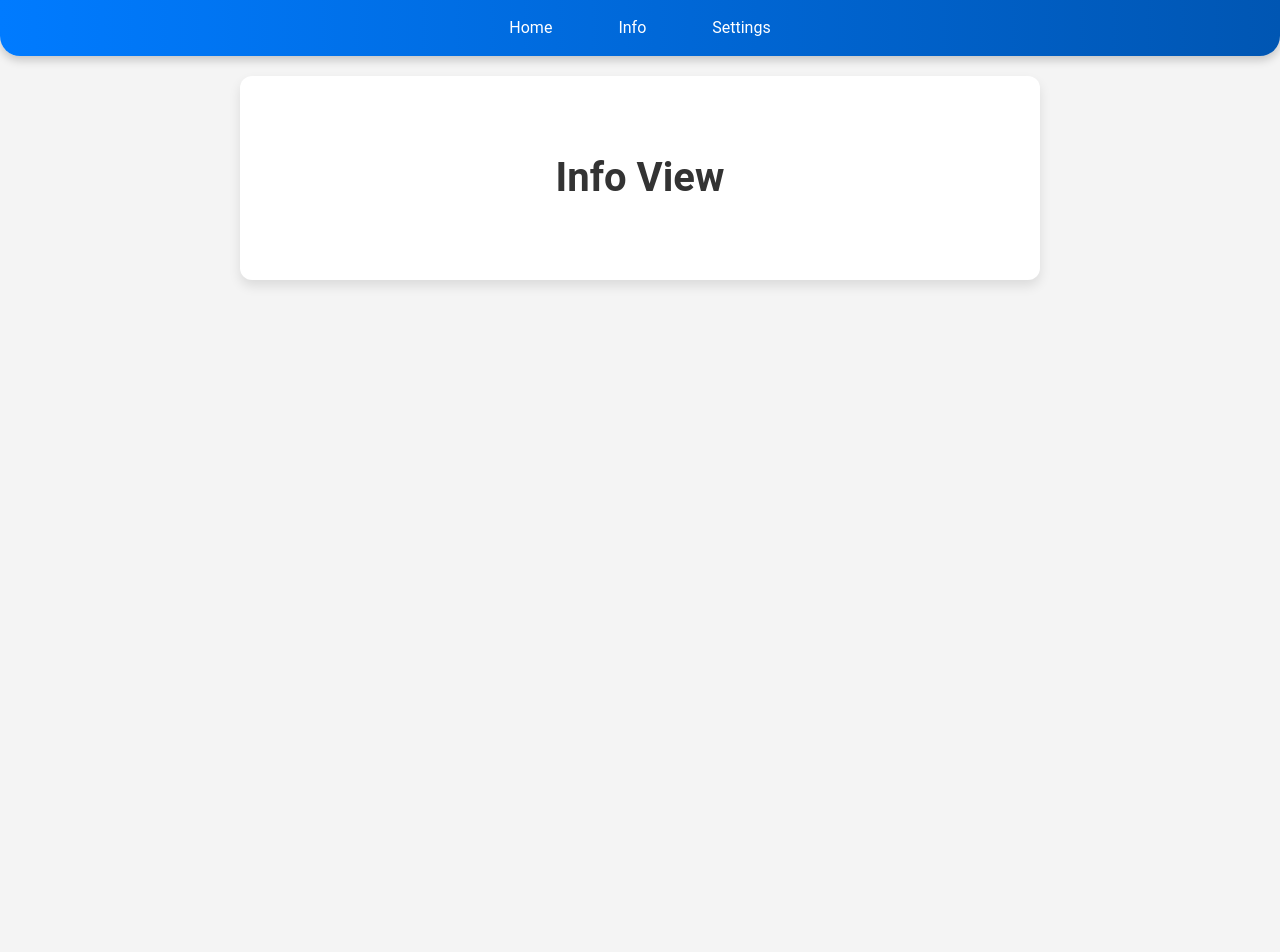
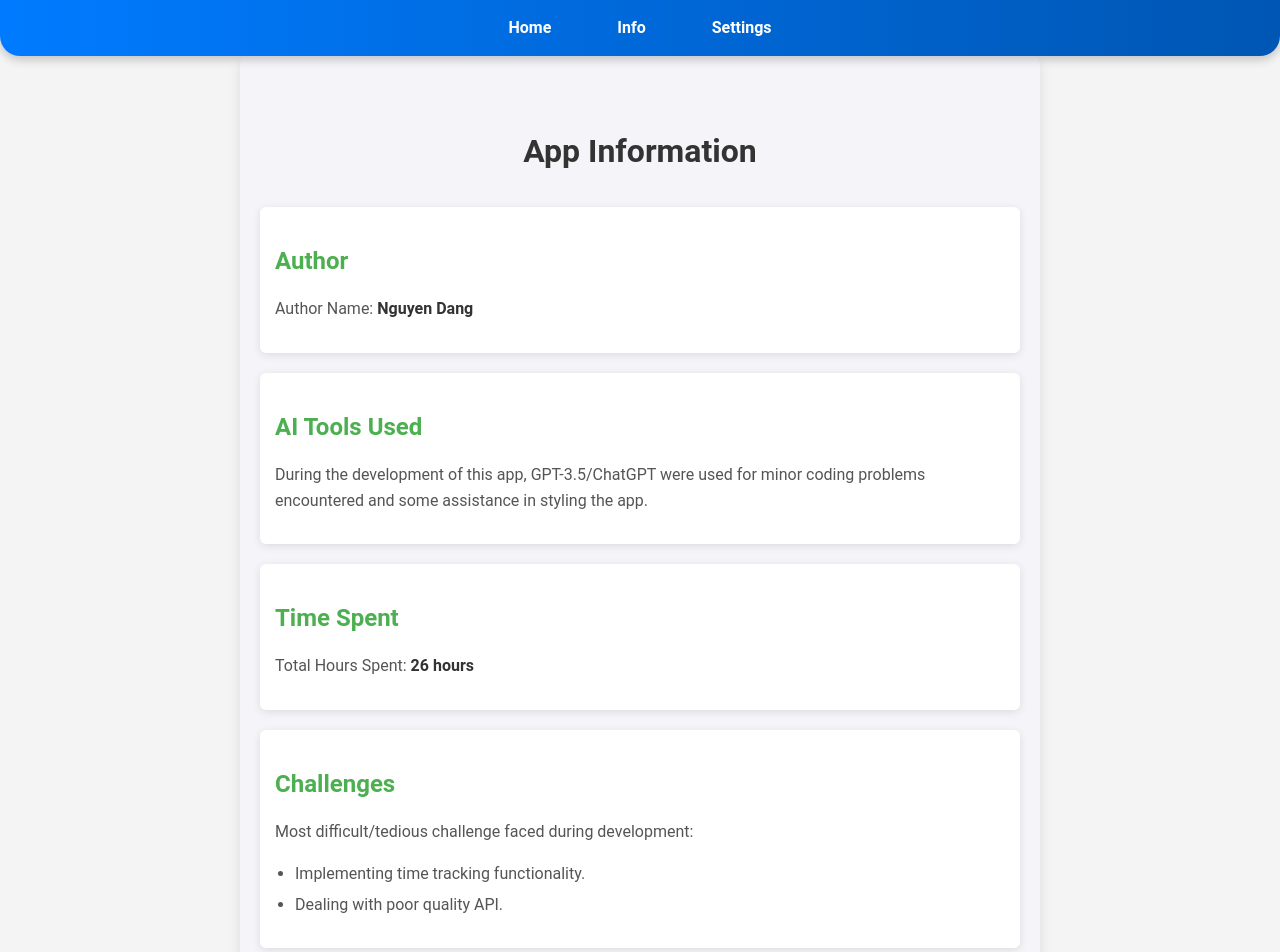
Before and after one commit to Dnguyen974/Frontend-Assignment, a React (Vite) app: page /info in a window 1280 px wide. Shown: the top 952 px of the page. Before the commit the page ends 800 px from the top, so only its background shows below. Built offline with nearby package versions, Linux system fonts and the light colour scheme.

Commit message:
completed module B and made final touches

```diff
--- a/src/App.jsx
+++ b/src/App.jsx
@@ -11,9 +11,9 @@ const App = () => {
             <div>
                 <nav>
                     <ul>
-                        <li><Link to="/">Home</Link></li>
-                        <li><Link to="/info">Info</Link></li>
-                        <li><Link to="/settings">Settings</Link></li>
+                        <li><Link to="/"><strong>Home</strong></Link></li>
+                        <li><Link to="/info"><strong>Info</strong></Link></li>
+                        <li><Link to="/settings"><strong>Settings</strong></Link></li>
                     </ul>
                 </nav>
 
--- a/src/components/AddTaskModal.jsx
+++ b/src/components/AddTaskModal.jsx
@@ -28,7 +28,7 @@ const AddTaskModal = ({ task, availableTags, onClose, onAddTask }) => {
             alert("Task name can't be empty!");
             return;
         }
-        onAddTask({ id: task?.id, name: taskName, tags: selectedTags.join(',') }); // Include task ID
+        onAddTask({ id: task?.id, name: taskName, tags: selectedTags.join(',') });
         onClose();
     };
 
--- a/src/components/FilterModal.jsx
+++ b/src/components/FilterModal.jsx
@@ -1,4 +1,3 @@
-// FilterModal.jsx
 import React, { useState, useEffect } from 'react';
 import '../styles/FilterModal.css';
 
--- a/src/components/RemoveTagModal.jsx
+++ b/src/components/RemoveTagModal.jsx
@@ -19,11 +19,11 @@ const RemoveTagModal = ({ availableTags, onClose, onRemoveTag }) => {
                 </div>
                 <div className="modal-body">
                     <p className="remove-info">Select a tag to remove:</p>
-                    <div className="tag-container"> {/* Added tag-container */}
+                    <div className="tag-container">
                         <ul>
                             {availableTags.map(tag => (
                                 <li key={tag.id}>
-                                    <label className="tag-label"> {/* Added tag-label for better styling */}
+                                    <label className="tag-label">
                                         <input
                                             type="radio"
                                             name="tag"
@@ -38,8 +38,8 @@ const RemoveTagModal = ({ availableTags, onClose, onRemoveTag }) => {
                     </div>
                 </div>
                 <div className="modal-footer">
+                    <button className="modal-button cancel" onClick={onClose}>Cancel</button>
                     <button className="modal-button apply" onClick={handleRemove} disabled={!selectedTagId}>Remove Tag</button>
-                    <button className="modal-button cancel" onClick={onClose}>Cancel</button>
                 </div>
             </div>
         </div>
--- a/src/pages/Home.jsx
+++ b/src/pages/Home.jsx
@@ -6,7 +6,7 @@ import Card from '../components/Card';
 import TaskModal from '../components/AddTaskModal';
 import AddTagModal from '../components/AddTagModal';
 import FilterModal from '../components/FilterModal';
-import RemoveTagModal from '../components/RemoveTagModal'; // Import new modal
+import RemoveTagModal from '../components/RemoveTagModal';
 import { SortableItem } from '../components/SortableItem';
 
 const Home = () => {
@@ -16,7 +16,7 @@ const Home = () => {
     const [editingTask, setEditingTask] = useState(null);
     const [isTagModalOpen, setIsTagModalOpen] = useState(false);
     const [isFilterModalOpen, setIsFilterModalOpen] = useState(false);
-    const [isRemoveTagModalOpen, setIsRemoveTagModalOpen] = useState(false); // New state for removing tags
+    const [isRemoveTagModalOpen, setIsRemoveTagModalOpen] = useState(false);
     const [filteredTasks, setFilteredTasks] = useState([]);
 
     useEffect(() => {
--- a/src/pages/Info.jsx
+++ b/src/pages/Info.jsx
@@ -1,11 +1,41 @@
 import React from 'react';
+import '../styles/Info.css';
 
 const Info = () => {
     return (
-        <div className="container">
-            <h1>Info View</h1>
+        <div className="info-container">
+            <h1 className="info-title">App Information</h1>
+
+            <section className="info-section">
+                <h2 className="info-heading">Author</h2>
+                <p className="info-content">Author Name: <strong>Nguyen Dang</strong></p>
+            </section>
+
+            <section className="info-section">
+                <h2 className="info-heading">AI Tools Used</h2>
+                <p className="info-content">
+                    During the development of this app, GPT-3.5/ChatGPT were used for minor coding problems encountered and some assistance in styling the app.
+                </p>
+            </section>
+
+            <section className="info-section">
+                <h2 className="info-heading">Time Spent</h2>
+                <p className="info-content">Total Hours Spent: <strong>26 hours</strong></p>
+            </section>
+
+            <section className="info-section">
+                <h2 className="info-heading">Challenges</h2>
+                <p className="info-content">
+                    Most difficult/tedious challenge faced during development:
+                    <ul>
+                        <li>Implementing time tracking functionality.</li>
+                        <li>Dealing with poor quality API.</li>
+                    </ul>
+                </p>
+            </section>
         </div>
     );
 };
 
+
 export default Info;
--- a/src/pages/Settings.jsx
+++ b/src/pages/Settings.jsx
@@ -3,7 +3,7 @@ import React from 'react';
 const Settings = () => {
     return (
         <div className="container">
-            <h1>Settings</h1>
+            <h1>To be implemented</h1>
         </div>
     );
 };
--- a/src/styles/App.css
+++ b/src/styles/App.css
@@ -12,13 +12,13 @@ body {
 
 /* Navigation Styles */
 nav {
-    background: linear-gradient(90deg, #007bff, #0056b3); /* Gradient background */
-    padding: 15px 10%; /* Reduced padding for a more compact look */
+    background: linear-gradient(90deg, #007bff, #0056b3);
+    padding: 15px 10%;
     box-shadow: 0 4px 10px rgba(0, 0, 0, 0.2);
     position: sticky;
     top: 0;
     z-index: 1000;
-    border-radius: 0 0 20px 20px; /* Rounded bottom corners */
+    border-radius: 0 0 20px 20px;
 }
 
 nav ul {
@@ -36,10 +36,10 @@ nav li {
 nav a {
     color: white;
     text-decoration: none;
-    padding: 12px 18px; /* Increased padding for better touch targets */
-    border-radius: 30px; /* Pill-shaped buttons */
+    padding: 12px 18px;
+    border-radius: 30px;
     transition: background 0.3s, transform 0.2s;
-    position: relative; /* For the hover effect */
+    position: relative;
 }
 
 nav a::after {
@@ -50,18 +50,18 @@ nav a::after {
     width: 0;
     height: 2px;
     background: white;
-    transition: width 0.3s, left 0.3s; /* Underline effect */
+    transition: width 0.3s, left 0.3s;
 }
 
 nav a:hover {
-    background-color: rgba(255, 255, 255, 0.2); /* Light hover effect */
+    background-color: rgba(255, 255, 255, 0.2);
     transform: scale(1.05);
-    color: #ffffff; /* Ensure text remains white on hover */
+    color: #ffffff;
 }
 
 nav a:hover::after {
-    width: 100%; /* Expand the underline */
-    left: 0; /* Move it to the left */
+    width: 100%;
+    left: 0;
 }
 
 /* Responsive Navigation Styles */
@@ -88,7 +88,6 @@ nav a:hover::after {
     }
 }
 
-/* Page Styles */
 h1 {
     text-align: center;
     color: #333;
@@ -110,23 +109,6 @@ h1 {
     color: #555;
 }
 
-/* Additional styling for better mobile experience */
-@media (max-width: 768px) {
-    .container {
-        margin: 10px;
-        padding: 15px;
-    }
-
-    h1 {
-        font-size: 1.8em; /* Adjusted heading size for smaller screens */
-    }
-
-    .container p {
-        font-size: 0.95em; /* Adjusted paragraph size for smaller screens */
-    }
-}
-
-/* Button Styles */
 button {
     background-color: #007bff;
     color: white;
--- a/src/styles/Card.css
+++ b/src/styles/Card.css
@@ -5,7 +5,7 @@
     padding: 20px;
     margin: 12px;
     transition: transform 0.2s, box-shadow 0.2s;
-    position: relative; /* For absolute positioning of the button */
+    position: relative;
 }
 
 .card:hover {
@@ -15,10 +15,10 @@
 
 /* Style for the card when it is being dragged */
 .card.dragging {
-    opacity: 0.5; /* Make the card slightly transparent */
-    transform: scale(1.05); /* Slightly scale up the card */
-    cursor: grabbing; /* Change cursor to grabbing when dragging */
-    box-shadow: 0 16px 32px rgba(0, 0, 0, 0.25); /* Increase shadow for emphasis */
+    opacity: 0.5;
+    transform: scale(1.05);
+    cursor: grabbing;
+    box-shadow: 0 16px 32px rgba(0, 0, 0, 0.25);
 }
 
 .card-title {
--- /dev/null
+++ b/src/styles/Info.css
@@ -0,0 +1,50 @@
+.info-container {
+    width: 80%;
+    max-width: 800px;
+    margin: 0 auto;
+    padding: 20px;
+    background-color: #f4f4f9;
+    border-radius: 8px;
+    box-shadow: 0 4px 12px rgba(0, 0, 0, 0.1);
+}
+
+.info-title {
+    text-align: center;
+    font-size: 2rem;
+    color: #333;
+    margin-bottom: 30px;
+}
+
+.info-section {
+    margin-bottom: 20px;
+    padding: 15px;
+    background-color: #ffffff;
+    border-radius: 6px;
+    box-shadow: 0 2px 8px rgba(0, 0, 0, 0.1);
+}
+
+.info-heading {
+    font-size: 1.5rem;
+    color: #4CAF50;
+    margin-bottom: 10px;
+}
+
+.info-content {
+    font-size: 1rem;
+    color: #555;
+    line-height: 1.6;
+}
+
+.info-content ul {
+    list-style-type: disc;
+    padding-left: 20px;
+}
+
+.info-content ul li {
+    margin-bottom: 5px;
+}
+
+.info-content strong {
+    color: #333;
+    font-weight: 600;
+}
```
